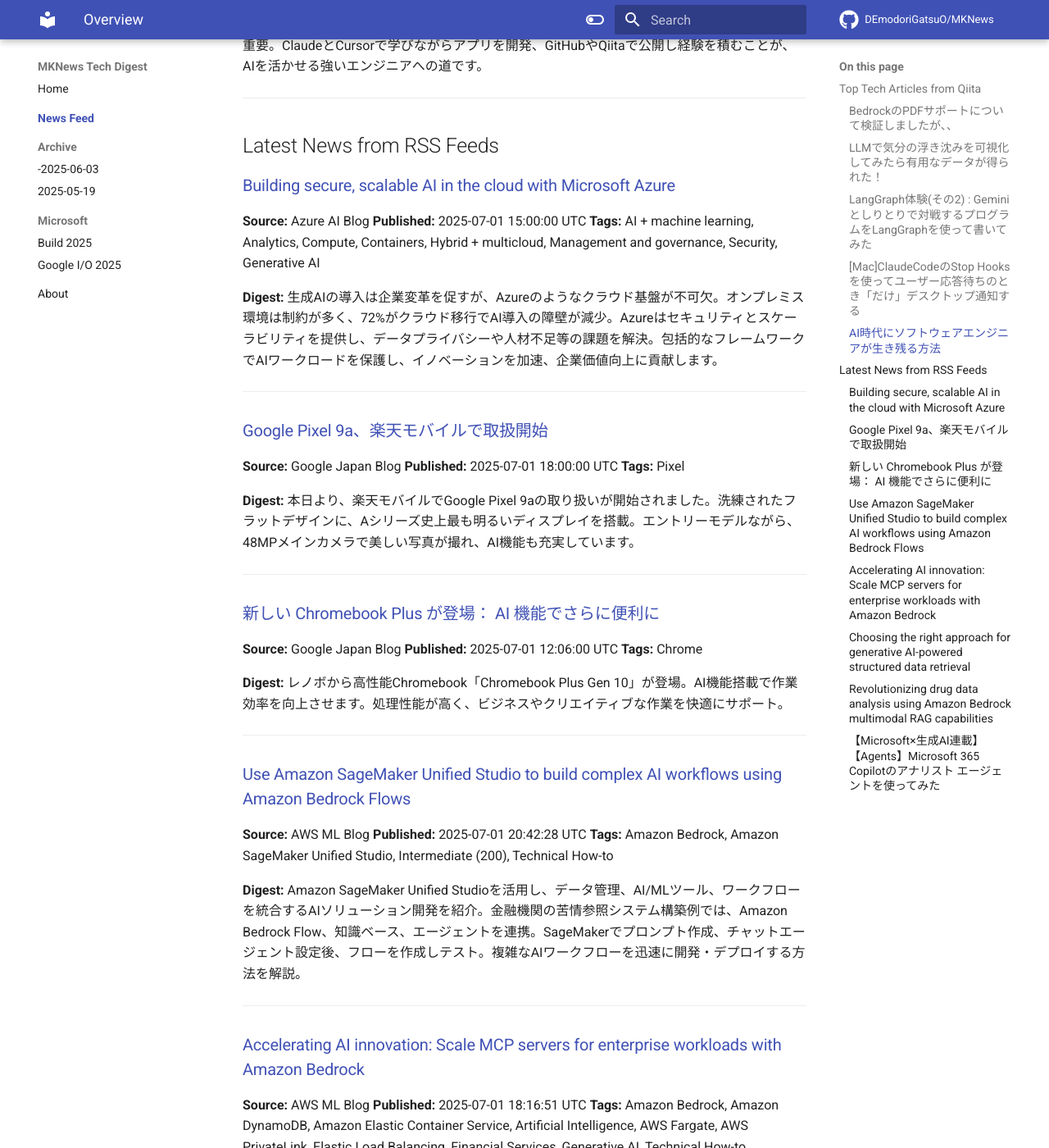
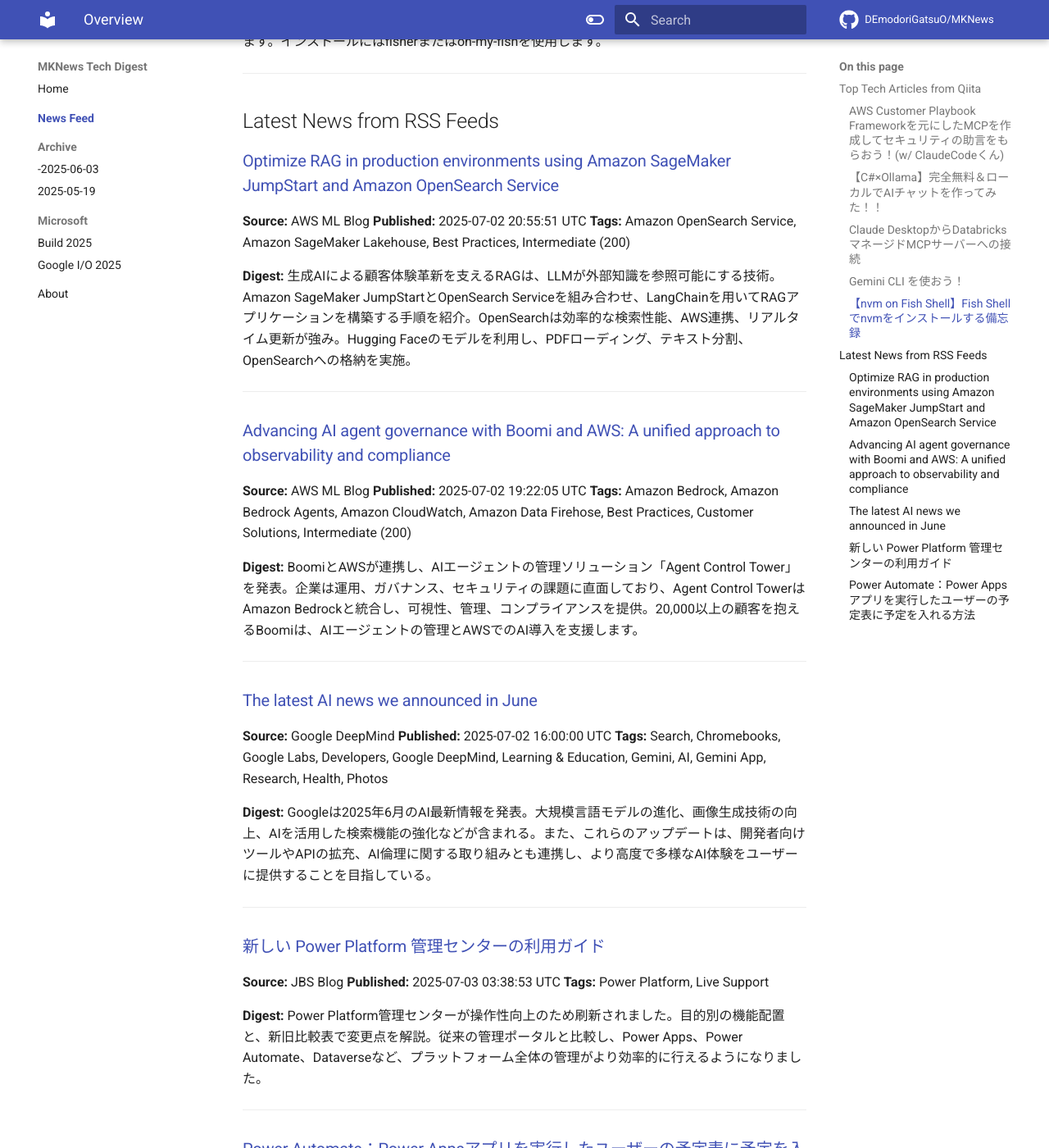
Before and after one commit to DEmodoriGatsuO/MKNews, an MkDocs documentation site: the page built from docs/news/index.md, in a window 1280 px wide and 1400 px high, scrolled down 1404 px. Shown: the whole window at 82% size. Built offline with MkDocs 1.6.1 and Material for MkDocs 9.7.7, drawn with Linux system fonts in a browser that asks for light colours; comment, search, counter and statistics services are not loaded; some of the changed text lies outside the part shown.

Commit message:
Automated AI Tech Digest - 2025-07-03

```diff
--- a/docs/news/index.md
+++ b/docs/news/index.md
@@ -1,138 +1,108 @@
-# AI Tech Trends Digest (2025-07-02)
+# AI Tech Trends Digest (2025-07-03)
 
 
 ## Top Tech Articles from Qiita
 
 
-### [BedrockのPDFサポートについて検証しましたが、、](https://qiita.com/moritalous/items/54a3eb9a410a41d04b6c)
-**Published:** 2025-07-01 11:39:08 UTC
-**Likes:** 12
-**Tags:** AWS, PDF, bedrock, Claude
+### [AWS Customer Playbook Frameworkを元にしたMCPを作成してセキュリティの助言をもらおう！(w/ ClaudeCodeくん)](https://qiita.com/eisuke000000/items/14aafd61b3b1f899e843)
+**Published:** 2025-07-02 06:34:12 UTC
+**Likes:** 6
+**Tags:** AWS, Security, AI, MCP, Claude
 
 **Digest:**
-Amazon BedrockがClaudeモデルのアップデートを発表。**引用API**と**PDFサポート**が追加され、ClaudeがPDFからテキストだけでなく画像も認識可能に。Converse APIのPDFサポートとの違いは、後者はテキスト抽出のみなのに対し、新機能は画像化して処理するため、より高度な分析が可能。**InvokeModel API**または引用を有効にしたConverse APIで利用でき、検証結果も良好。
+AWS Customer Playbook FrameworkをClaudeと連携し、GitHub API経由でセキュリティガイダンスを提供するMCPを開発。約3時間で要件定義、簡易実装、GitHub API統合を実現。MCPは生成AIとアプリ・サービスを繋ぐ「共通言語」で、今回はS3やIAMなどAWSサービスに関する予防策をプレイブックから取得。ClaudeCodeとClaude Desktopを活用し、実用的なシステムを構築しました。
 
 ---
 
-### [LLMで気分の浮き沈みを可視化してみたら有用なデータが得られた！](https://qiita.com/gretchi/items/1cc791e8e5145c0250b9)
-**Published:** 2025-07-01 22:13:16 UTC
+### [【C#×Ollama】完全無料＆ローカルでAIチャットを作ってみた！！](https://qiita.com/Sakai_path/items/08427dadd8da9cc0b2b9)
+**Published:** 2025-07-02 07:05:33 UTC
 **Likes:** 2
-**Tags:** フーリエ変換, 感情分析, OpenAI, ChatGPT, LLM
+**Tags:** C#, AI, LLM, ollama, ローカルLLM
 
 **Digest:**
-約400日分のX投稿をLLMで分析し、情動、活動性など8項目の精神状態をスコアリング。過去の試行錯誤を経て、GPT-4o-miniのAPIを利用し、日ごとのツイートをCSV形式で入力、簡潔な指示で精度を向上させた。結果はCSV形式で出力され、評価の根拠も付記。
+ローカルLLM「Ollama」とC#のWinFormsで自作AIチャットアプリを構築する方法を紹介。Ollamaは無料、Windows/macOS/Linux対応でAPIサーバー内蔵。Visual Studioでフォームを作成し、OllamaClientクラスでAPIを呼び出す。Llama3やPhiモデルを利用可能だが、日本語対応は課題。記事では、Ollamaのインストールからアンインストール、モデル削除方法も解説。
 
 ---
 
-### [LangGraph体験(その2) : Geminiとしりとりで対戦するプログラムをLangGraphを使って書いてみた](https://qiita.com/steelpipe75/items/0b5948779c3c3485ba1d)
-**Published:** 2025-07-01 15:09:26 UTC
-**Likes:** 2
-**Tags:** Gemini, LangGraph
+### [Claude DesktopからDatabricksマネージドMCPサーバーへの接続](https://qiita.com/taka_yayoi/items/59cea4d9bab5e1893cff)
+**Published:** 2025-07-02 07:06:26 UTC
+**Likes:** 1
+**Tags:** MCP, Databricks, Genie, Claude
 
 **Digest:**
-LangGraphを用いてLLMと対戦するしりとりゲームを開発。ユーザー入力とAI（Gemini）の応答をLangGraphで状態遷移グラフとして実装。LLMを活用し、単語の「読み」を考慮したルールチェックを実現。AIの応答、ルール違反判定、ターン管理をノードで表現。最終的に、LangGraphの柔軟性を活かした、より自然な対戦を目指す。
+DatabricksマネージドMCPサーバーを外部ツールと連携する方法を解説。Claude DesktopでGenie、Unity Catalog関数、Vector Searchに接続し、データ分析を効率化。JSON設定とPAT認証で安全に連携。開発効率向上、柔軟な活用が可能。アクセストークン管理などセキュリティに注意し、Databricks管理のMCPサーバーのみ対応。
 
 ---
 
-### [[Mac]ClaudeCodeのStop Hooksを使ってユーザー応答待ちのとき「だけ」デスクトップ通知する](https://qiita.com/yheihei/items/4415759278d3686b6f2b)
-**Published:** 2025-07-02 02:43:26 UTC
-**Likes:** 1
-**Tags:** Anthropic, Claude, ClaudeCode
+### [Gemini CLI を使おう！](https://qiita.com/koyo343/items/6181ed42d1ed70465979)
+**Published:** 2025-07-03 04:37:08 UTC
+**Likes:** 0
+**Tags:** Gemini, GeminiCLI
 
 **Digest:**
-Claude CodeのHooksで、ユーザー応答待ちの通知をMacで実装。`Stop`フックでツール完了時にも通知される問題を、JSON処理ツール`jq`を用いて解決。アシスタントのメッセージタイプを判別し、テキスト応答時のみ通知するように。5秒待機して再確認する二段階検出で誤検出も防止。`settings.json`とシェルスクリプトで設定、Homebrewで`jq`インストールが必要。
+2025年7月3日時点の情報として、Gemini CLIのインストール方法を紹介。WindowsとLinuxで動作確認済み、node v18以上の環境が必須です。インストールは`npm install -g @google/gemini-cli`で、`gemini`コマンドで起動。環境構築には注意が必要ですが、Gemini CLIを試す良い機会です。
 
 ---
 
-### [AI時代にソフトウェアエンジニアが生き残る方法](https://qiita.com/ronitsachdev/items/a15eaaba1f02befeb54e)
-**Published:** 2025-07-02 05:59:00 UTC
+### [【nvm on Fish Shell】Fish Shellでnvmをインストールする備忘録](https://qiita.com/KerorinNF/items/67e80b26cdb10c5ebc04)
+**Published:** 2025-07-03 03:03:04 UTC
 **Likes:** 0
-**Tags:** 初心者, AI, cursor, ChatGPT, Claude
+**Tags:** fish, nvm, fish-shell, Claude, ClaudeCode
 
 **Digest:**
-AI時代、AIエンジニアの需要は増加。AnthropicのClaude CodeとCursorを駆使し、設計レビュー、リファクタ、バグ調査を効率化。バックエンド、AWS、CI/CD等の基盤スキル習得が重要。ClaudeとCursorで学びながらアプリを開発、GitHubやQiitaで公開し経験を積むことが、AIを活かせる強いエンジニアへの道です。
+Claude CodeでWSLのFish Shellでnvmを使おうとした際、bashと異なり`.profile`が読み込まれないため、そのままでは起動時にnvmが読み込まれない問題が発生。解決策として、`fish-nvm`パッケージをインストールすることで、Fish Shellでもnvmコマンドが利用可能になります。インストールにはfisherまたはoh-my-fishを使用します。
 
 ---
 
 ## Latest News from RSS Feeds
 
 
-### [Building secure, scalable AI in the cloud with Microsoft Azure](https://azure.microsoft.com/en-us/blog/building-secure-scalable-ai-in-the-cloud-with-microsoft-azure/)
-**Source:** Azure AI Blog
-**Published:** 2025-07-01 15:00:00 UTC
-**Tags:** AI + machine learning, Analytics, Compute, Containers, Hybrid + multicloud, Management and governance, Security, Generative AI
+### [Optimize RAG in production environments using Amazon SageMaker JumpStart and Amazon OpenSearch Service](https://aws.amazon.com/blogs/machine-learning/optimize-rag-in-production-environments-using-amazon-sagemaker-jumpstart-and-amazon-opensearch-service/)
+**Source:** AWS ML Blog
+**Published:** 2025-07-02 20:55:51 UTC
+**Tags:** Amazon OpenSearch Service, Amazon SageMaker Lakehouse, Best Practices, Intermediate (200)
 
 **Digest:**
-生成AIの導入は企業変革を促すが、Azureのようなクラウド基盤が不可欠。オンプレミス環境は制約が多く、72%がクラウド移行でAI導入の障壁が減少。Azureはセキュリティとスケーラビリティを提供し、データプライバシーや人材不足等の課題を解決。包括的なフレームワークでAIワークロードを保護し、イノベーションを加速、企業価値向上に貢献します。
+生成AIによる顧客体験革新を支えるRAGは、LLMが外部知識を参照可能にする技術。Amazon SageMaker JumpStartとOpenSearch Serviceを組み合わせ、LangChainを用いてRAGアプリケーションを構築する手順を紹介。OpenSearchは効率的な検索性能、AWS連携、リアルタイム更新が強み。Hugging Faceのモデルを利用し、PDFローディング、テキスト分割、OpenSearchへの格納を実施。
 
 ---
 
-### [Google Pixel 9a、楽天モバイルで取扱開始](https://blog.google/intl/ja-jp/feed/pixel-9a-rakutenmobile/)
-**Source:** Google Japan Blog
-**Published:** 2025-07-01 18:00:00 UTC
-**Tags:** Pixel
+### [Advancing AI agent governance with Boomi and AWS: A unified approach to observability and compliance](https://aws.amazon.com/blogs/machine-learning/advancing-ai-agent-governance-with-boomi-and-aws-a-unified-approach-to-observability-and-compliance/)
+**Source:** AWS ML Blog
+**Published:** 2025-07-02 19:22:05 UTC
+**Tags:** Amazon Bedrock, Amazon Bedrock Agents, Amazon CloudWatch, Amazon Data Firehose, Best Practices, Customer Solutions, Intermediate (200)
 
 **Digest:**
-本日より、楽天モバイルでGoogle Pixel 9aの取り扱いが開始されました。洗練されたフラットデザインに、Aシリーズ史上最も明るいディスプレイを搭載。エントリーモデルながら、48MPメインカメラで美しい写真が撮れ、AI機能も充実しています。
+BoomiとAWSが連携し、AIエージェントの管理ソリューション「Agent Control Tower」を発表。企業は運用、ガバナンス、セキュリティの課題に直面しており、Agent Control TowerはAmazon Bedrockと統合し、可視性、管理、コンプライアンスを提供。20,000以上の顧客を抱えるBoomiは、AIエージェントの管理とAWSでのAI導入を支援します。
 
 ---
 
-### [新しい Chromebook Plus が登場： AI 機能でさらに便利に](https://blog.google/intl/ja-jp/products/android-chrome-play/chromebook-plus-lenovo-plusgen10/)
-**Source:** Google Japan Blog
-**Published:** 2025-07-01 12:06:00 UTC
-**Tags:** Chrome
+### [The latest AI news we announced in June](https://blog.google/technology/ai/google-ai-updates-june-2025/)
+**Source:** Google DeepMind
+**Published:** 2025-07-02 16:00:00 UTC
+**Tags:** Search, Chromebooks, Google Labs, Developers, Google DeepMind, Learning & Education, Gemini, AI, Gemini App, Research, Health, Photos
 
 **Digest:**
-レノボから高性能Chromebook「Chromebook Plus Gen 10」が登場。AI機能搭載で作業効率を向上させます。処理性能が高く、ビジネスやクリエイティブな作業を快適にサポート。
+Googleは2025年6月のAI最新情報を発表。大規模言語モデルの進化、画像生成技術の向上、AIを活用した検索機能の強化などが含まれる。また、これらのアップデートは、開発者向けツールやAPIの拡充、AI倫理に関する取り組みとも連携し、より高度で多様なAI体験をユーザーに提供することを目指している。
 
 ---
 
-### [Use Amazon SageMaker Unified Studio to build complex AI workflows using Amazon Bedrock Flows](https://aws.amazon.com/blogs/machine-learning/use-amazon-sagemaker-unified-studio-to-build-complex-ai-workflows-using-amazon-bedrock-flows/)
-**Source:** AWS ML Blog
-**Published:** 2025-07-01 20:42:28 UTC
-**Tags:** Amazon Bedrock, Amazon SageMaker Unified Studio, Intermediate (200), Technical How-to
+### [新しい Power Platform 管理センターの利用ガイド](https://blog.jbs.co.jp/entry/2025/07/03/123853)
+**Source:** JBS Blog
+**Published:** 2025-07-03 03:38:53 UTC
+**Tags:** Power Platform, Live Support
 
 **Digest:**
-Amazon SageMaker Unified Studioを活用し、データ管理、AI/MLツール、ワークフローを統合するAIソリューション開発を紹介。金融機関の苦情参照システム構築例では、Amazon Bedrock Flow、知識ベース、エージェントを連携。SageMakerでプロンプト作成、チャットエージェント設定後、フローを作成しテスト。複雑なAIワークフローを迅速に開発・デプロイする方法を解説。
+Power Platform管理センターが操作性向上のため刷新されました。目的別の機能配置と、新旧比較表で変更点を解説。従来の管理ポータルと比較し、Power Apps、Power Automate、Dataverseなど、プラットフォーム全体の管理がより効率的に行えるようになりました。
 
 ---
 
-### [Accelerating AI innovation: Scale MCP servers for enterprise workloads with Amazon Bedrock](https://aws.amazon.com/blogs/machine-learning/accelerating-ai-innovation-scale-mcp-servers-for-enterprise-workloads-with-amazon-bedrock/)
-**Source:** AWS ML Blog
-**Published:** 2025-07-01 18:16:51 UTC
-**Tags:** Amazon Bedrock, Amazon DynamoDB, Amazon Elastic Container Service, Artificial Intelligence, AWS Fargate, AWS PrivateLink, Elastic Load Balancing, Financial Services, Generative AI, Technical How-to
+### [Power Automate：Power Appsアプリを実行したユーザーの予定表に予定を入れる方法](https://blog.jbs.co.jp/entry/2025/07/03/095846)
+**Source:** JBS Blog
+**Published:** 2025-07-03 00:58:46 UTC
+**Tags:** Power Platform, Power Automate, Power Apps
 
 **Digest:**
-AnthropicのMCP（Model Context Protocol）は、様々なツール連携を可能にするオープンソースプロトコル。AWSのAmazon Bedrockを活用し、MCPサーバーを集中管理することで、企業内でのジェネレーティブAI活用の加速を目指す。金融サービスでのユースケースとして、注文執行を例に、効率的なAIエージェント開発とガバナンス強化を実現する。
+Power AutomateでPower Apps実行者のOutlook予定表に予定を追加する方法を解説。Power Automateの**トリガー**設定、**アクション**（**予定の作成**）、**動的コンテンツ**の設定を通して、Power Appsで入力された情報を元に**自動化**を実現。これにより、アプリ利用者のOutlook予定管理が効率化されます。
 
 ---
-
-### [Choosing the right approach for generative AI-powered structured data retrieval](https://aws.amazon.com/blogs/machine-learning/choosing-the-right-approach-for-generative-ai-powered-structured-data-retrieval/)
-**Source:** AWS ML Blog
-**Published:** 2025-07-01 18:11:19 UTC
-**Tags:** Amazon Bedrock, Amazon Bedrock Knowledge Bases, Amazon Q Business, Amazon QuickSight, Amazon Redshift, Amazon SageMaker AI, Generative AI, Generative BI, AI/ML, Amazon Machine Learning, Amazon Quicksight, Amazon SageMaker, Natural Language Processing
-
-**Digest:**
-Amazon Web Services (AWS) は、LLMを活用した構造化データ検索の5つのパターンを紹介。Amazon Q Business を使った対話型インターフェース、QuickSightへの自然言語クエリ機能追加、BIと対話型AIの統合など、目的に応じた方法を提供。Amazon Bedrock Knowledge Bases を用いたtext-to-SQLやカスタム実装も可能。企業はSQL不要でデータにアクセスでき、意思決定を迅速化できます。
-
----
-
-### [Revolutionizing drug data analysis using Amazon Bedrock multimodal RAG capabilities](https://aws.amazon.com/blogs/machine-learning/revolutionizing-drug-data-analysis-using-amazon-bedrock-multimodal-rag-capabilities/)
-**Source:** AWS ML Blog
-**Published:** 2025-07-01 18:05:10 UTC
-**Tags:** Amazon Bedrock, Amazon Bedrock Knowledge Bases, Intermediate (200)
-
-**Digest:**
-Amazon Bedrock を活用した、製薬・ヘルスケア企業向けの高度なドキュメント分析ソリューションを紹介。多種多様なデータを効率的に処理するため、マルチモーダル検索、高度なチャンク化、引用機能を使用。複雑な研究文書からデータ駆動のインサイトを抽出、臨床試験データや分子図などの分析が可能。Amazon Bedrock Knowledge Bases を利用し、精度と効率を向上。
-
----
-
-### [【Microsoft×生成AI連載】【Agents】Microsoft 365 Copilotのアナリスト エージェントを使ってみた](https://blog.jbs.co.jp/entry/2025/07/02/085130)
-**Source:** JBS Blog
-**Published:** 2025-07-01 23:51:30 UTC
-**Tags:** Copilot, Microsoft Copilot, Microsoft 365 Copilot, Microsoft×生成AI連載, 生成AI
-
-**Digest:**
-Microsoft 365 Copilotの「アナリスト エージェント」について、寺澤氏が解説。2025/6/25時点の情報で、機能や料金変更の可能性に言及。Researcher Agentの使用方法、エージェントの場所、実行、利用シーン、メリット、注意点、まとめを紹介。BizChatによる記事要約もおまけで提供。過去の連載記事へのリンクも掲載しています。
-
----
```
